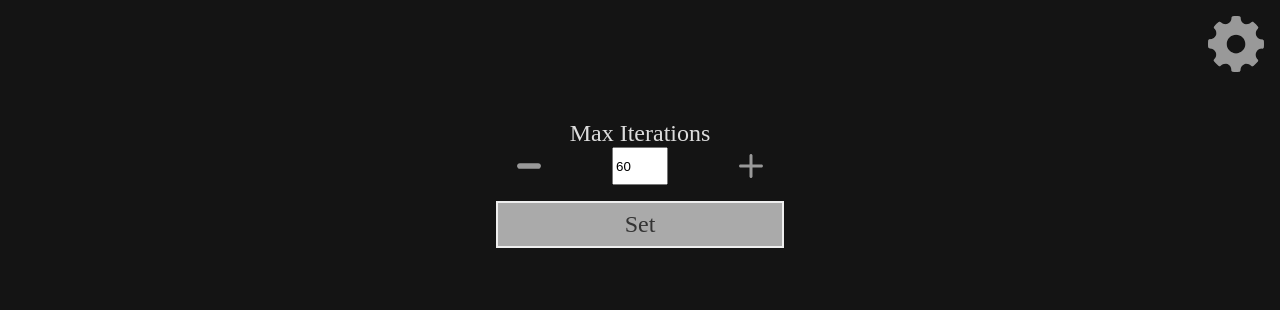
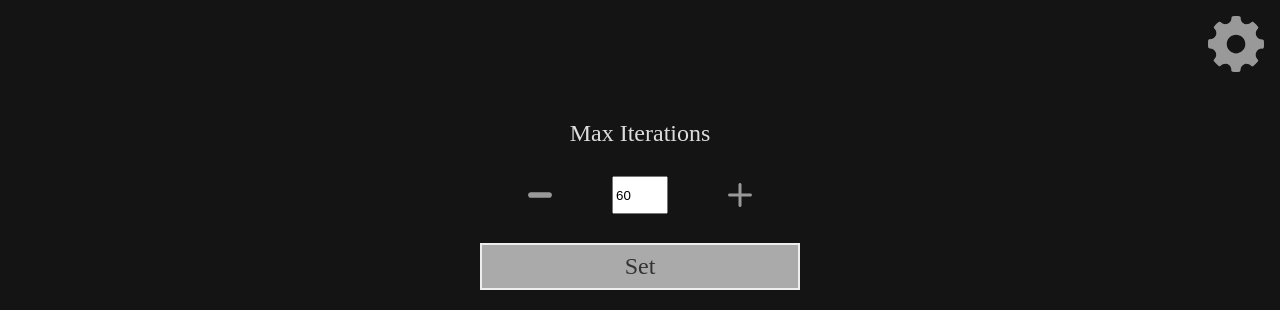
Before and after one commit to dhamberlin/fractal-madness, a website: page index.html in a window 1280 px wide. Both pictures are taken after a click on the button 1236 px from the left and 44 px from the top of the page. Shown: the top 310 px of the page. Drawn offline with Linux system fonts and the light colour scheme.

Commit message:
settings style tweaks

```diff
--- a/src/style.css
+++ b/src/style.css
@@ -236,10 +236,11 @@ img {
   text-align: center;
 }
 
-#settingForm .horizontal-wrap {
+#settingsForm .horizontal-wrap {
   min-height: 4rem;
   margin: 1rem;
 }
+
 
 #settingsForm input {
   min-height: 2rem;
@@ -248,7 +249,6 @@ img {
 #setSettings {
   padding: .5rem 1.5rem;
   font-size: 1.5rem;
-  margin: 1rem;
   background-color: #aaa;
   color: #333;
   border: .15rem #eee solid;
```
